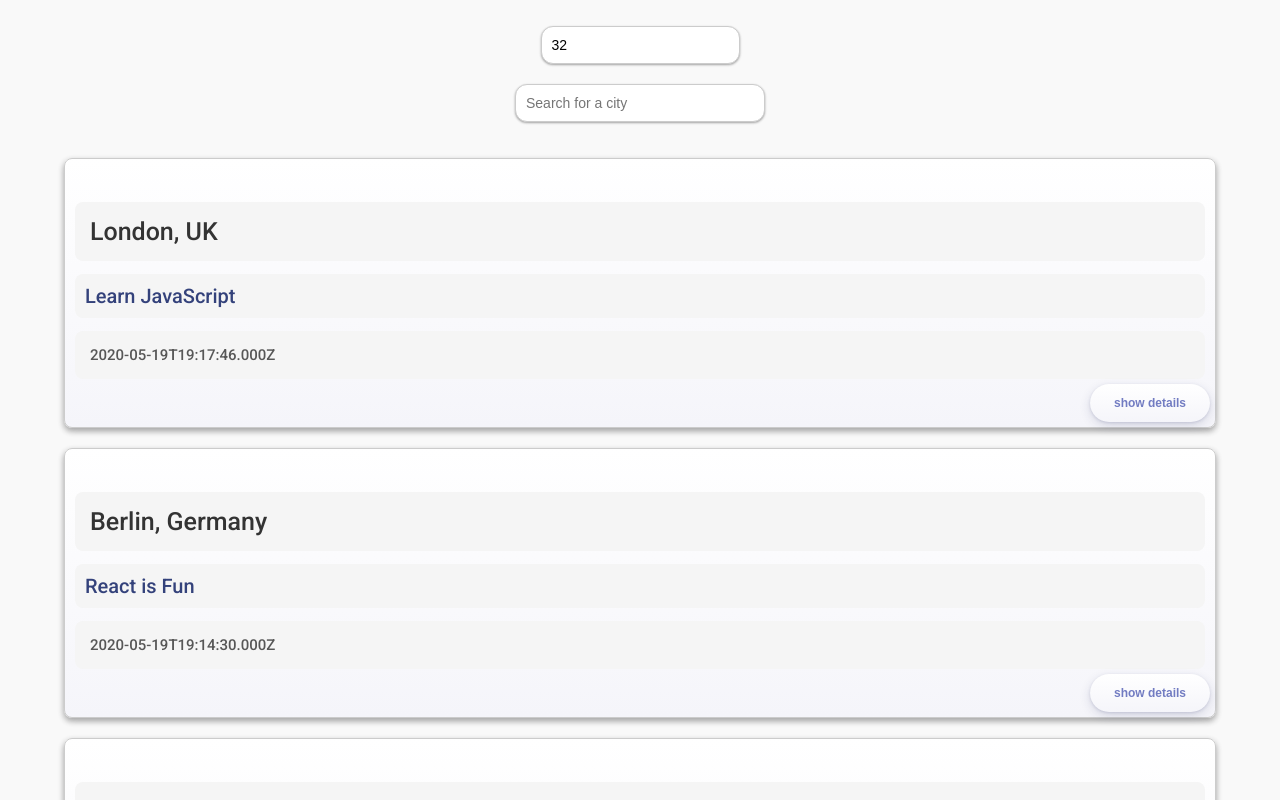
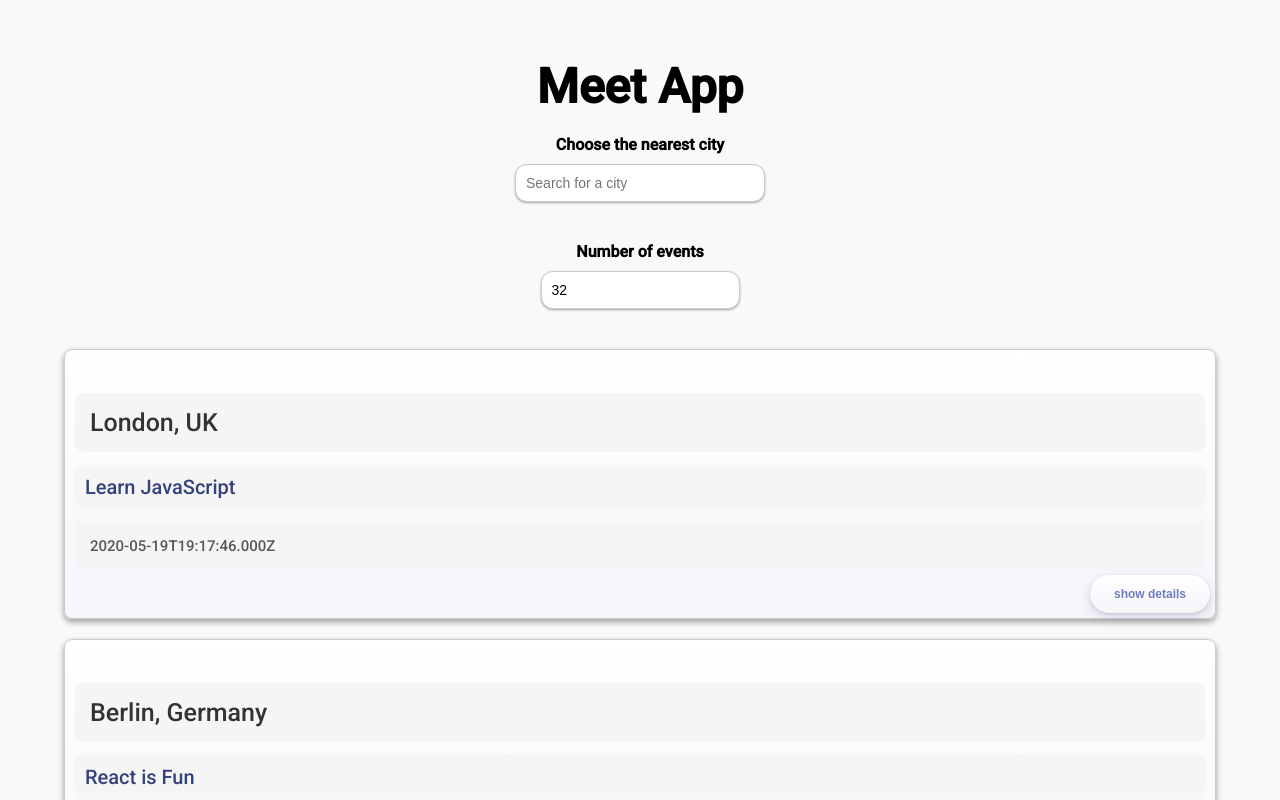
Before and after one commit to VadymMakohon/Meet-App, a React (Create React App) app: page / in a window 1280 px wide. Shown: the top 800 px of the page. Built offline with nearby package versions, Linux system fonts and the light colour scheme; what atatus-spa would draw is missing.

Commit message:
installed nprogress, modified style and added headers to the app

```diff
--- a/package.json
+++ b/package.json
@@ -9,6 +9,7 @@
     "@testing-library/user-event": "^14.5.2",
     "atatus-spa": "^4.6.1",
     "language-subtag-registry": "^0.3.23",
+    "nprogress": "^0.2.0",
     "react": "^18.3.1",
     "react-dom": "^18.3.1",
     "react-scripts": "^5.0.1",
--- a/src/App.css
+++ b/src/App.css
@@ -9,6 +9,24 @@
 
 .App * {
   box-sizing: border-box;
+}
+
+header {
+  margin-bottom: 20px;
+}
+
+h1 {
+  font-size: 3em;
+  margin-bottom: 20px;
+}
+
+h3 {
+  font-size: 1em;
+  margin-bottom: 10px;
+}
+
+section {
+  margin-bottom: 20px;
 }
 
 ul {
@@ -177,7 +195,7 @@ input[type="number"]:focus {
   }
 }
 
-alerts-container {
+.alerts-container {
   position: fixed;
   top: 0px;
   left: 20px;
--- a/src/App.js
+++ b/src/App.js
@@ -1,4 +1,4 @@
-import { useEffect, useState, useCallback } from 'react';
+import { useEffect, useState } from 'react';
 import CitySearch from './components/CitySearch';
 import EventList from './components/EventList';
 import NumberOfEvents from './components/NumberOfEvents';
@@ -30,21 +30,31 @@ const App = () => {
 
   return (
     <div className="App">
+      <header>
+        <h1>Meet App</h1>
+      </header>
       <div className="alerts-container">
         {infoAlert.length ? <InfoAlert text={infoAlert} /> : null}
         {errorAlert.length ? <ErrorAlert text={errorAlert} /> : null}
       </div>
-      <NumberOfEvents
-        setCurrentNOE={setCurrentNOE}
-        setErrorAlert={setErrorAlert}
-      ></NumberOfEvents>
-      <CitySearch
-        allLocations={allLocations}
-        setCurrentCity={setCurrentCity}
-        setInfoAlert={setInfoAlert}
-      ></CitySearch>
-      <EventList events={events}></EventList>
+      <section>
+        <h3>Choose the nearest city</h3>
+        <CitySearch
+          allLocations={allLocations}
+          setCurrentCity={setCurrentCity}
+          setInfoAlert={setInfoAlert}
+        />
+      </section>
+      <section>
+        <h3>Number of events</h3>
+        <NumberOfEvents
+          setCurrentNOE={setCurrentNOE}
+          setErrorAlert={setErrorAlert}
+        />
+      </section>
+      <EventList events={events} />
     </div>
   );
 };
+
 export default App;
--- a/src/api.js
+++ b/src/api.js
@@ -1,4 +1,5 @@
 import mockData from './mock-data';
+import NProgress from "nprogress";
 
 export const extractLocations = (events) => {
     const extractedLocations = events.map((event) => event.location);
@@ -19,11 +20,17 @@ export const getEvents = async () => {
         return mockData;
     }
 
+    if (!navigator.onLine) {
+        const events = localStorage.getItem("lastEvents");
+        NProgress.done();
+        return events ? JSON.parse(events) : [];
+    }
+
     const token = await getAccessToken();
 
     if (token) {
         removeQuery();
-        const url = "https://pj6kkonyd6.execute-api.eu-central-1.amazonaws.com/dev/api/get-events" + "/" + token;
+        const url = `https://pj6kkonyd6.execute-api.eu-central-1.amazonaws.com/dev/api/get-events/${token}`;
         const response = await fetch(url);
         const result = await response.json();
         if (result) {
@@ -51,20 +58,15 @@ export const getAccessToken = async () => {
         return code && getToken(code);
     }
     return accessToken;
+};
 
-
-};
 const removeQuery = () => {
     let newurl;
     if (window.history.pushState && window.location.pathname) {
-        newurl =
-            window.location.protocol +
-            "//" +
-            window.location.host +
-            window.location.pathname;
+        newurl = `${window.location.protocol}//${window.location.host}${window.location.pathname}`;
         window.history.pushState("", "", newurl);
     } else {
-        newurl = window.location.protocol + "//" + window.location.host;
+        newurl = `${window.location.protocol}//${window.location.host}`;
         window.history.pushState("", "", newurl);
     }
 };
@@ -72,7 +74,7 @@ const removeQuery = () => {
 const getToken = async (code) => {
     const encodeCode = encodeURIComponent(code);
     const response = await fetch(
-        'https://pj6kkonyd6.execute-api.eu-central-1.amazonaws.com/dev/api/token' + '/' + encodeCode
+        `https://pj6kkonyd6.execute-api.eu-central-1.amazonaws.com/dev/api/token/${encodeCode}`
     );
     const { access_token } = await response.json();
     access_token && localStorage.setItem("access_token", access_token);
```
Also changed, not shown: 6 other files (tests, documents, lock files or other folders).
